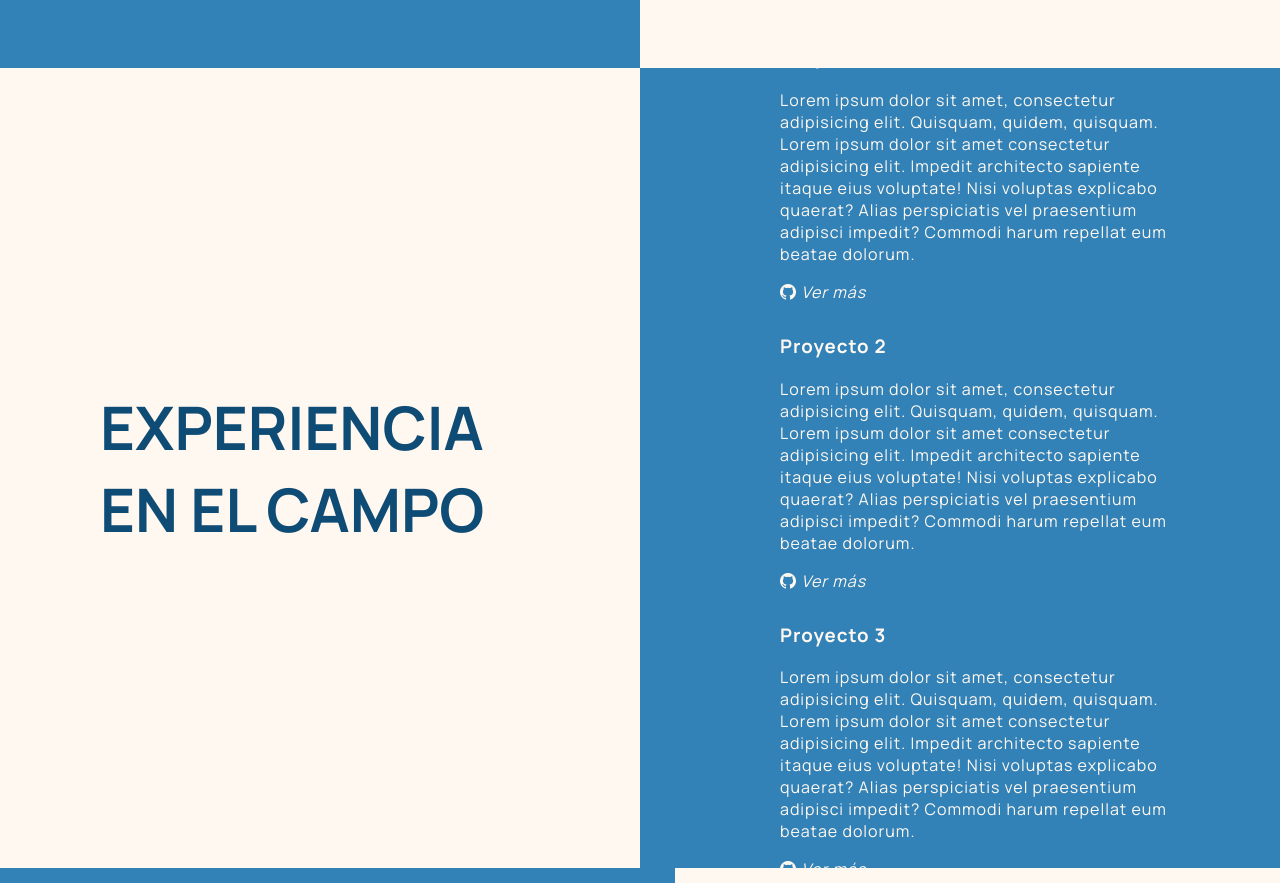
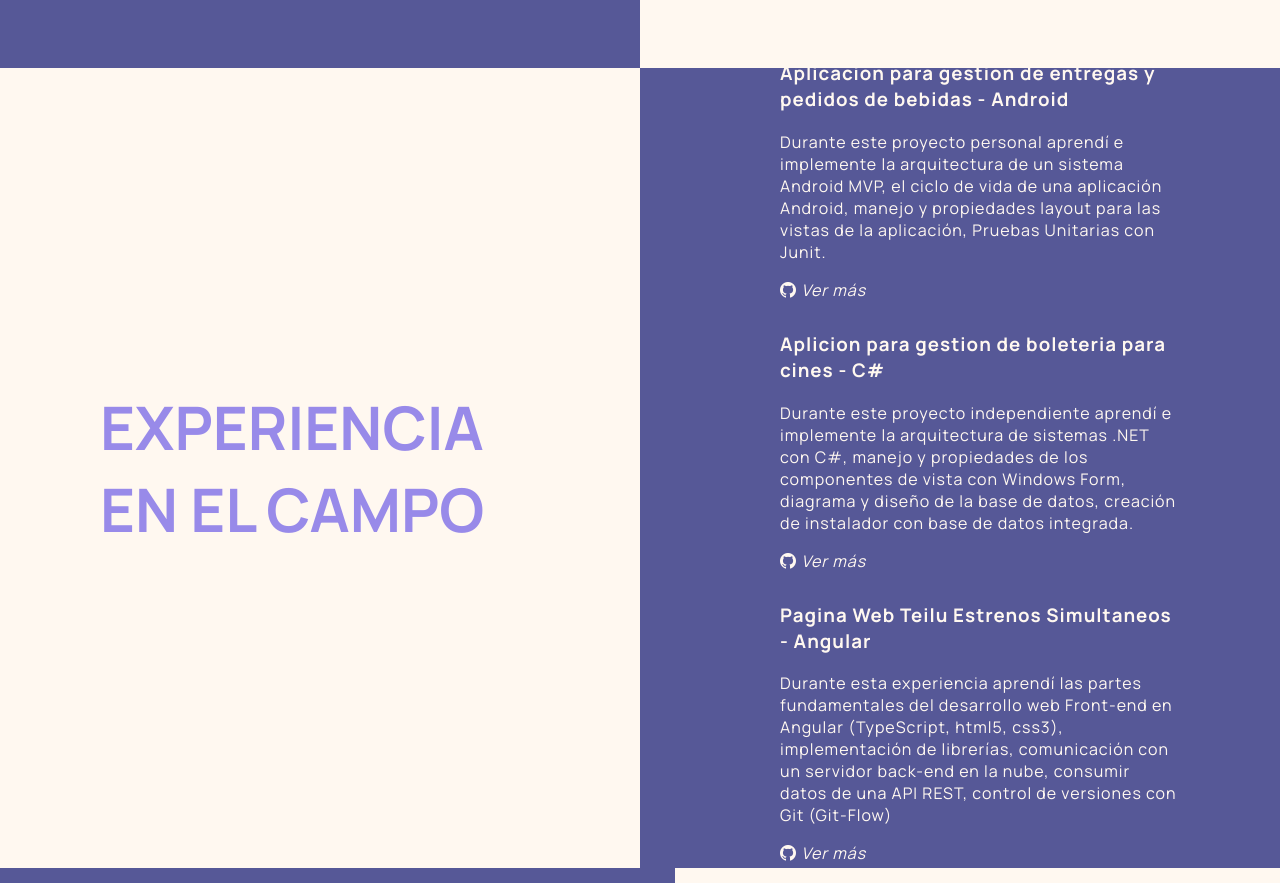
Before and after one commit to ReynagaMatias/portfolio-template, a plain HTML site: page index.html in a window 1280 px wide. Shown: the part 1532-2415 px from the top of the page. Drawn offline with nearby package versions, Linux system fonts and the light colour scheme.

Commit message:
modified index, colors, and readme

```diff
--- a/index.html
+++ b/index.html
@@ -38,16 +38,16 @@
     </div>
     <div class="half-section text-section">
       <div class="introduction">
-        <h1 class="title">Hola!, <br> Soy Nombre y Apellido </h1>
+        <h1 class="title">Hola!, <br> Soy Matias Reynaga </h1>
         <ul class="socials">
-          <li><a class="socials-icon" href=""><i class="bi bi-github"></i></a></li>
-          <li><a class="socials-icon" href=""><i class="bi bi-linkedin"></i></a></li>
+          <li><a class="socials-icon" href="https://github.com/ReynagaMatias"><i class="bi bi-github"></i></a></li>
+          <li><a class="socials-icon" href="https://www.linkedin.com/in/matias-reynaga-6a4a781b9/"><i class="bi bi-linkedin"></i></a></li>
           <li><a class="socials-icon" href=""><i class="bi bi-twitter"></i></a></li>
-          <li><a class="socials-icon" href=""><i class="bi bi-facebook"></i></a></li>
-          <li><a class="socials-icon" href=""><i class="bi bi-instagram"></i></a></li>
+          <li><a class="socials-icon" href="https://www.facebook.com/amreynaga/"><i class="bi bi-facebook"></i></a></li>
+          <li><a class="socials-icon" href="https://www.instagram.com/alejandro_matiasrey/"><i class="bi bi-instagram"></i></a></li>
         </ul>
 
-        <p class="description">+15 años de experiencia trabajando en aplicaciones de alta escala. <br> Déjame contarte un poco de mí, sigue deslizando!</p>
+        <p class="description">+1 año de experiencia trabajando en desarrollo WEB. <br> Déjame contarte un poco de mí, sigue deslizando!</p>
       </div>
 
     </div>
@@ -56,8 +56,7 @@
   <section id="about" class="content">
     <aside class="half-section text-section">
       <p>
-        Lorem ipsum dolor sit amet consectetur adipisicing elit. Autem sint porro reiciendis debitis et harum animi rem fugit eaque. Officia maxime id ipsum culpa temporibus dolore saepe quos quasi debitis.
-        Lorem ipsum dolor sit amet consectetur adipisicing elit. Sapiente quisquam rem quam, corporis itaque dolor deserunt libero doloremque quibusdam repellat quidem doloribus quia eos officia placeat, quasi, odit repellendus ipsa.
+        Soy Estudiante avanzado de la carrera Analista Programador Universitario en la Universidad Nacional de Jujuy.
       </p>
       <p>
         Lorem ipsum dolor sit amet consectetur adipisicing elit. Repellendus dolore esse a officiis autem sint harum quos rerum neque aut, totam itaque iure perferendis vitae reiciendis praesentium corporis saepe consectetur.
@@ -80,29 +79,26 @@
     <aside class="half-section text-section">
         <ul class="project-list">
           <li>
-            <h3>Proyecto 1</h3>
+            <h3>Aplicacion para gestion de entregas y pedidos de bebidas - Android</h3>
             <p>
-              Lorem ipsum dolor sit amet, consectetur adipisicing elit.
-              Quisquam, quidem, quisquam.
-              Lorem ipsum dolor sit amet consectetur adipisicing elit. Impedit architecto sapiente itaque eius voluptate! Nisi voluptas explicabo quaerat? Alias perspiciatis vel praesentium adipisci impedit? Commodi harum repellat eum beatae dolorum.
+              Durante este proyecto personal aprendí e implemente la arquitectura de un sistema Android MVP, el ciclo de vida de una aplicación Android,
+              manejo y propiedades layout para las vistas de la aplicación, Pruebas Unitarias con Junit.
             </p>
-            <a class="project-link" href="#"><i class="bi bi-github"></i> Ver más</a>
+            <a class="project-link" href="https://gitlab.com/reynaga2807/trabajo-final-poo-2018"><i class="bi bi-github"></i> Ver más</a>
           </li>
           <li>
-            <h3>Proyecto 2</h3>
+            <h3>Aplicion para gestion de boleteria para cines - C#</h3>
             <p>
-              Lorem ipsum dolor sit amet, consectetur adipisicing elit.
-              Quisquam, quidem, quisquam.
-              Lorem ipsum dolor sit amet consectetur adipisicing elit. Impedit architecto sapiente itaque eius voluptate! Nisi voluptas explicabo quaerat? Alias perspiciatis vel praesentium adipisci impedit? Commodi harum repellat eum beatae dolorum.
+              Durante este proyecto independiente aprendí e implemente la arquitectura de sistemas .NET con C#, manejo y propiedades de los componentes de vista con Windows Form,
+              diagrama y diseño de la base de datos, creación de instalador con base de datos integrada.
             </p>
-            <a class="project-link" href="#"><i class="bi bi-github"></i> Ver más</a>
+            <a class="project-link" href="https://github.com/VilarCastroAndrea/LPOOII_GRUPO03.git"><i class="bi bi-github"></i> Ver más</a>
           </li>
           <li>
-            <h3>Proyecto 3</h3>
+            <h3>Pagina Web Teilu Estrenos Simultaneos - Angular</h3>
             <p>
-              Lorem ipsum dolor sit amet, consectetur adipisicing elit.
-              Quisquam, quidem, quisquam.
-              Lorem ipsum dolor sit amet consectetur adipisicing elit. Impedit architecto sapiente itaque eius voluptate! Nisi voluptas explicabo quaerat? Alias perspiciatis vel praesentium adipisci impedit? Commodi harum repellat eum beatae dolorum.
+              Durante esta experiencia aprendí las partes fundamentales del desarrollo web Front-end en Angular (TypeScript, html5, css3),
+              implementación de librerías, comunicación con un servidor back-end en la nube, consumir datos de una API REST, control de versiones con Git (Git-Flow)
             </p>
             <a class="project-link" href="#"><i class="bi bi-github"></i> Ver más</a>
           </li>
@@ -115,7 +111,7 @@
         <label for="name">Nombre</label>
         <input class="input-field" type="text" name="name" id="name">
         <label for="email">Email</label>
-        <input class="input-field type="email" name="email" id="email">
+        <input class="input-field" type="email" name="email" id="email">
         <label for="message">Mensaje</label>
         <textarea class="input-field" name="message" id="message" cols="30" rows="10"></textarea>
         <input class="btn-send-message" type="submit" value="Enviar">
@@ -128,7 +124,7 @@
   <footer>
     <div class="footer-section-container">
       <ul class="socials">
-        <li><a class="socials-icon" href=""> <i class="bi bi-github"></i></a></li>
+        <li><a class="socials-icon" href=""><i class="bi bi-github"></i></a></li>
         <li><a class="socials-icon" href=""><i class="bi bi-linkedin"></i></a></li>
         <li><a class="socials-icon" href=""><i class="bi bi-twitter"></i></a></li>
         <li><a class="socials-icon" href=""><i class="bi bi-facebook"></i></a></li>
@@ -137,7 +133,7 @@
     </div>
       <div class="footer-section-container">
         <p>
-          &copy; 2022 - <a class="footer-link" href="https://www.linkedin.com">Nombre y Apellido</a>
+          &copy; 2022 - <a class="footer-link" href="https://www.linkedin.com/in/matias-reynaga-6a4a781b9/">Matias Reynaga</a>
         </p>
       </div>
   </footer>
--- a/styles.css
+++ b/styles.css
@@ -1,8 +1,8 @@
 @import url('https://fonts.googleapis.com/css2?family=Manrope:wght@200;400;700;800&display=swap');
 
 :root {
-  --primary-color: #3282B8;
-  --primary-color-dark: #0F4C75;
+  --primary-color: #565897;
+  --primary-color-dark: #988ae9;
   --accent-color: #FFF8F0;
 }
 
```
Also changed, not shown: 1 other file.
